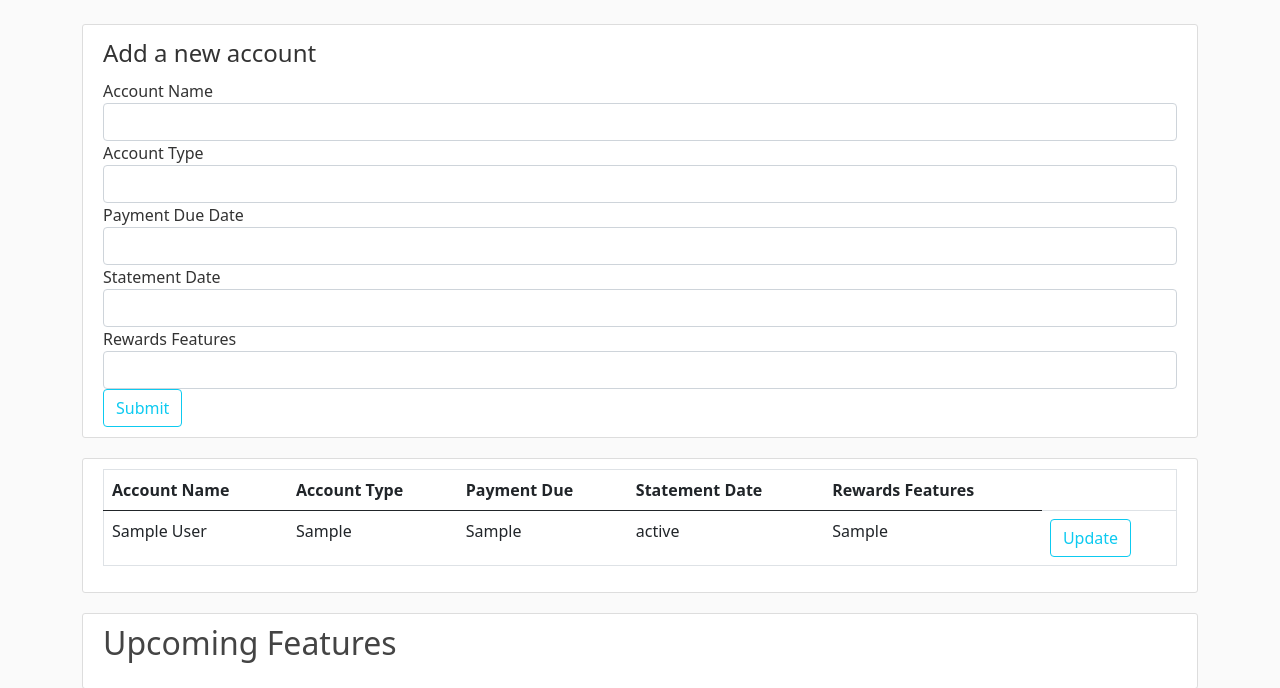
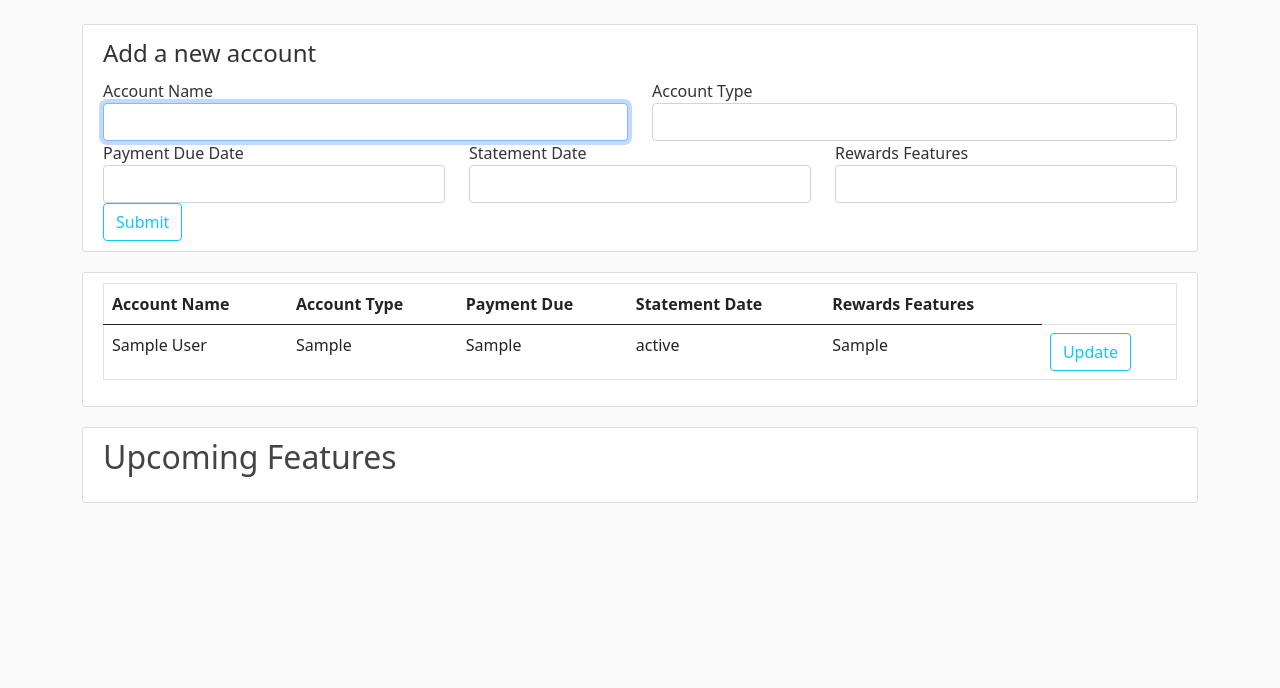
Before and after one commit to JSellers0/rw_budget, a Flask app: page /account in a window 1280 px wide. Shown: the part 56-744 px from the top of the page. Run offline with Flask 3, Linux system fonts and the light colour scheme; tables that the repository leaves empty hold one stand-in row (values such as "Sample post"); parts of the project's set-up code (start-up, migrations or seed data) failed here and were passed over.

Commit message:
compact form autofocus on first form field

```diff
--- a/templates/accounts/accounts.html
+++ b/templates/accounts/accounts.html
@@ -7,24 +7,27 @@
 <div class="content-section">
     <form method="POST", action="">
         {{ form.hidden_tag() }}
-        <fieldset>
-            <legend>Add a new account</legend>
-            <div class="form-group">
+        <legend>Add a new account</legend>
+        <fieldset class="row">
+            <div class="col">
                 {{form.account_name.label(class="form-control-label")}}
-                {{form.account_name(class="form-control")}}
-            <div class="form-group">
+                {{form.account_name(class="form-control", autofocus=true)}}
+            </div>
+            <div class="col">
                 {{form.account_type.label(class="form-control-label")}}
                 {{form.account_type(class="form-control")}}
             </div>
-            <div class="form-group">
+        </fieldset>
+        <fieldset class="row">
+            <div class="col">
                 {{form.payment_day.label(class="form-control-label")}}
                 {{form.payment_day(class="form-control")}}
             </div>
-            <div class="form-group">
+            <div class="col">
                 {{form.statement_day.label(class="form-control-label")}}
                 {{form.statement_day(class="form-control")}}
             </div>
-            <div class="form-group">
+            <div class="col">
                 {{form.rewards_features.label(class="form-control-label")}}
                 {{form.rewards_features(class="form-control")}}
             </div>
```
